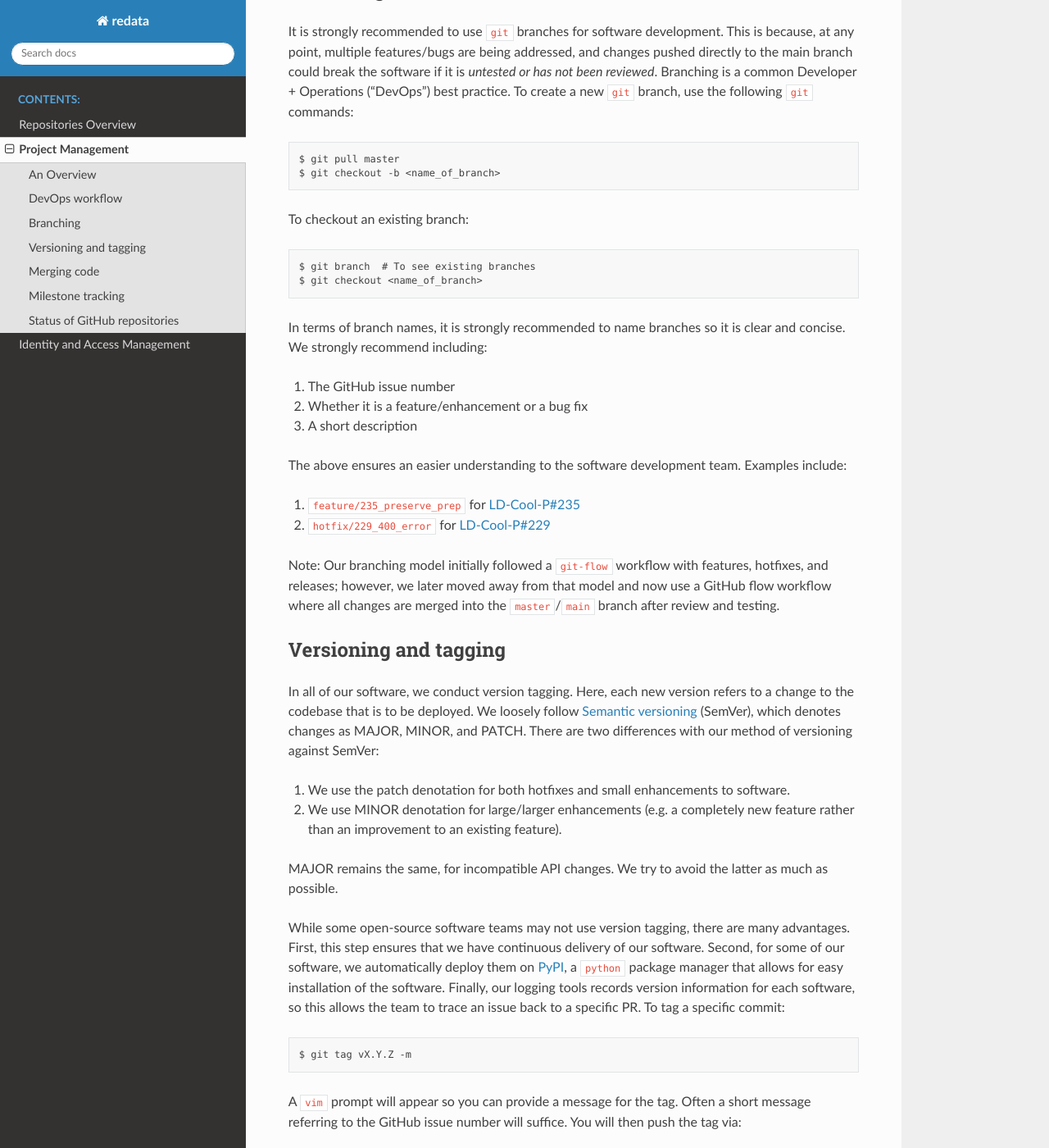
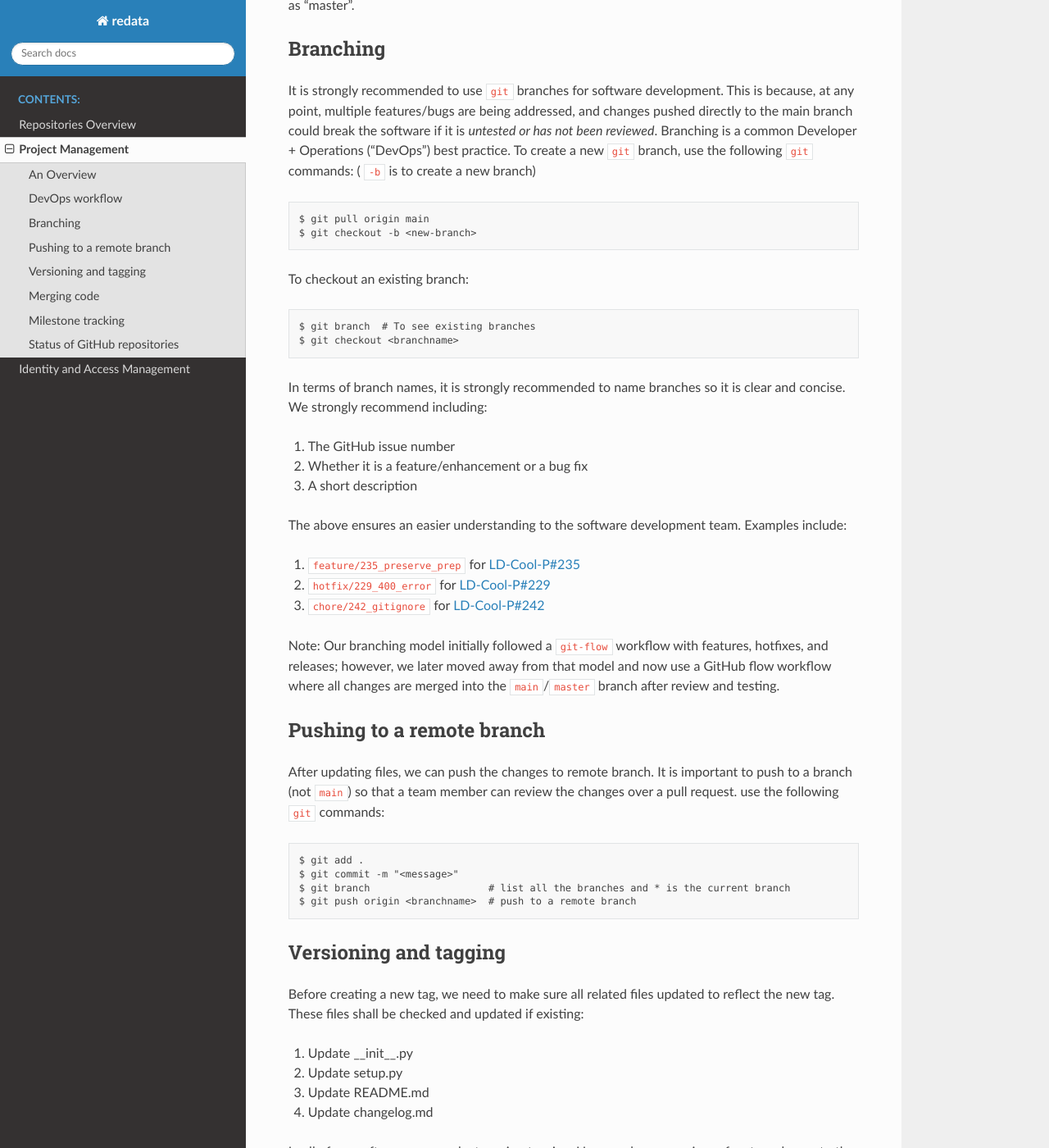
Before and after one commit to UAL-RE/redata-docs, a Sphinx documentation site: the page built from source/project-management.rst, in a window 1280 px wide and 1400 px high, scrolled down 929 px. Shown: the whole window at 82% size. Built offline with Sphinx 7.4.7 and the Read the Docs theme 2.0.0, drawn with Linux system fonts in a browser that asks for light colours; some of the changed text lies outside the part shown.

Commit message:
updated project management.rst file

```diff
--- a/source/project-management.rst
+++ b/source/project-management.rst
@@ -31,14 +30,15 @@
 2. Create a new branch locally
 3. Commit changes to branch and push them to the new branch on the remote
    repository (i.e. GitHub)
-4. Create a PR within the repository to merge the new branch into the
-   ``master``/``main`` branch
+4. Create a PR within the repository to merge the new branch into the ``main``/``master`` branch
 5. A team member reviews the PR (if enough developers are on staff).
    Self-review are OK if staff is limited.
-6. The changes are merged into the ``master``/``main`` branch and any
+6. The changes are merged into the ``main``/``master`` branch and any
    associated tags are pushed to the remote repository
 7. The software is manually deployed
 
+Note: The default branch name is set to "main" starting Oct 1, 2020, not "master" anymore.
+For more info: please see `Github rename master to main`_ . Certain repositories still have default branch as "master".
 
 Branching
 ---------
@@ -48,19 +48,19 @@
 and changes pushed directly to the main branch could break the software if
 it is *untested or has not been reviewed*. Branching is a common Developer
 + Operations ("DevOps") best practice. To create a new ``git`` branch, use
-the following ``git`` commands:
+the following ``git`` commands: ( ``-b`` is to create a new branch)
 
 ::
 
-   $ git pull master
-   $ git checkout -b <name_of_branch>
+   $ git pull origin main
+   $ git checkout -b <new-branch>
 
 To checkout an existing branch:
 
 ::
 
    $ git branch  # To see existing branches
-   $ git checkout <name_of_branch>
+   $ git checkout <branchname>
 
 In terms of branch names, it is strongly recommended to name branches so it
 is clear and concise. We strongly recommend including:
@@ -74,15 +74,34 @@
 
 1. ``feature/235_preserve_prep`` for :ual-re:`LD-Cool-P#235 <LD-Cool-P/issues/235>`
 2. ``hotfix/229_400_error`` for :ual-re:`LD-Cool-P#229 <LD-Cool-P/issues/229>`
+3. ``chore/242_gitignore`` for :ual-re:`LD-Cool-P#242 <LD-Cool-P/issues/242>`
 
 Note: Our branching model initially followed a ``git-flow`` workflow with
 features, hotfixes, and releases; however, we later moved away from that
 model and now use a GitHub flow workflow where all changes are merged into
-the ``master``/``main`` branch after review and testing.
+the ``main``/``master`` branch after review and testing.
 
+Pushing to a remote branch
+------------------------
+After updating files, we can push the changes to remote branch. It is important to push to a branch (not ``main``) so that a team member can review the changes over a pull request.
+use the following ``git`` commands:
+
+::
+
+   $ git add .
+   $ git commit -m "<message>"
+   $ git branch                    # list all the branches and * is the current branch
+   $ git push origin <branchname>  # push to a remote branch
 
 Versioning and tagging
 ----------------------
+Before creating a new tag, we need to make sure all related files updated to reflect the new tag.
+These files shall be checked and updated if existing:
+
+1. Update __init__.py
+2. Update setup.py
+3. Update README.md
+4. Update changelog.md
 
 In all of our software, we conduct version tagging.
 Here, each new version refers to a change to the codebase that is to
@@ -139,6 +158,7 @@
 
 .. _`GitHub issues`: https://guides.github.com/features/issues/
 .. _`GitHub pull requests`: https://docs.github.com/en/github/collaborating-with-pull-requests/proposing-changes-to-your-work-with-pull-requests/about-pull-requests
+.. _`GitHub rename master to main`: https://github.com/github/renaming
 .. _`GitHub project boards`: https://docs.github.com/en/issues/organizing-your-work-with-project-boards/managing-project-boards/about-project-boards
 .. _`PyPI`: https://pypi.org
 .. _`Semantic versioning`: https://semver.org/
```
Also changed, not shown: other parts of source/project-management.rst (+2 -3 lines).
